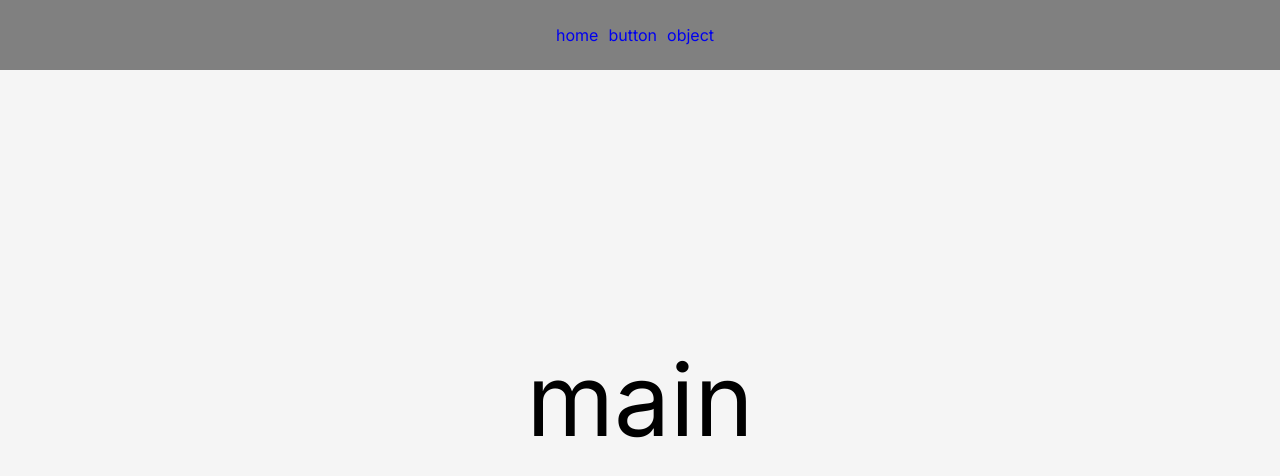
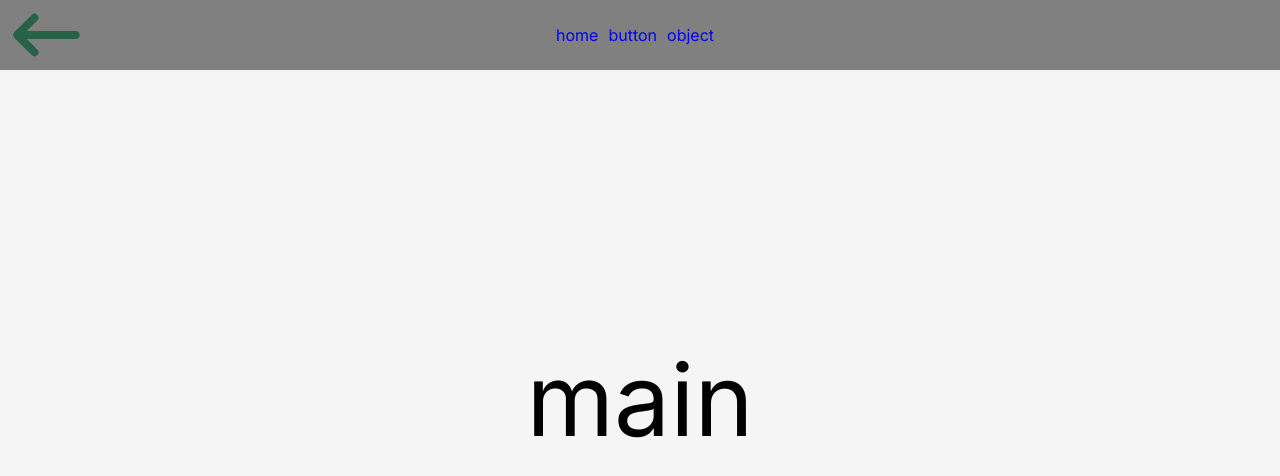
Before and after one commit to SRHS-SPAM/Assignment, a Next.js app in the folder next_assignment/submit/lilac/: page / in a window 1280 px wide. Shown: the top 476 px of the page. Built offline with nearby package versions, Linux system fonts and the light colour scheme.

Commit message:
Didn't I staged this file??

```diff
--- a/next_assignment/submit/lilac/app/globals.css
+++ b/next_assignment/submit/lilac/app/globals.css
@@ -48,6 +48,9 @@ body {
   text-decoration: none;
 }
 
+.list-bg {
+  padding: 10px;
+}
 .list-item {
   background: white;
   border-radius: 10px;
@@ -64,3 +67,69 @@ body {
   color: grey;
   margin: 5px 0px;
 }
+
+.arrow {
+  position: absolute;
+  width: 100px;
+  height: 100px;
+  top: -15px;
+  left: 0;
+  display: flex;
+  justify-content: center;
+  align-items: center;
+  scale: 0.8;
+  cursor: pointer;
+  z-index: 100;
+}
+
+.one {
+  position: absolute;
+  width: 40px;
+  height: 10px;
+  border-radius: 5px;
+  background-color: #286246;
+  rotate: -45deg;
+  top: 34px;
+  left: 0;
+}
+
+.two {
+  position: absolute;
+  width: 74px;
+  height: 10px;
+  border-radius: 5px;
+  background-color: #286246;
+}
+
+.three {
+  position: absolute;
+  width: 40px;
+  height: 10px;
+  border-radius: 5px;
+  background-color: #286246;
+  rotate: 45deg;
+  bottom: 34px;
+  left: 0;
+}
+
+.fab-container {
+  width: 50px;
+  height: 50px;
+  background-color: #00a8ff;
+  border-radius: 50px;
+  display: flex;
+  flex-direction: column-reverse;
+  gap: 10px;
+  margin: 0;
+  padding: 0;
+  position: fixed;
+  right: 2em;
+  bottom: 2em;
+}
+
+.fub-button {
+  display: flex;
+  width: 50px;
+  height: 50px;
+  background-color: blueviolet;
+}
```
